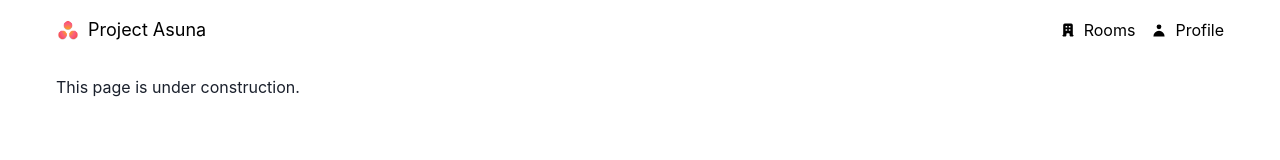
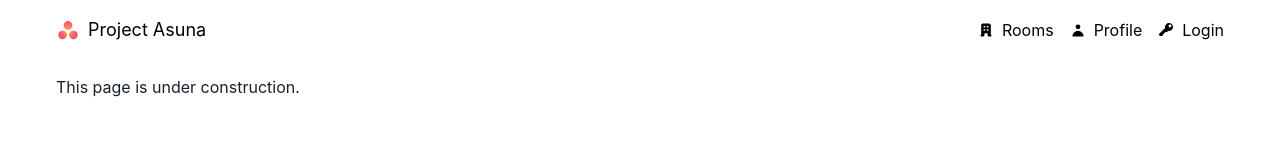
Before and after one commit to lauslim12/Asuna, a Next.js app in the folder web/: page / in a window 1280 px wide. Shown: the top 160 px of the page. Built offline with nearby package versions, Linux system fonts and the light colour scheme.

Commit message:
feat: Add sign in in the navbar

```diff
--- a/web/components/Header.jsx
+++ b/web/components/Header.jsx
@@ -1,6 +1,7 @@
 /* eslint-disable jsx-a11y/anchor-is-valid */
 import { chakra, HStack, Icon, Image, Link, Spacer } from '@chakra-ui/react';
 import NextLink from 'next/link';
+import { GoKey } from 'react-icons/go';
 import { HiOfficeBuilding, HiUser } from 'react-icons/hi';
 
 const Header = () => {
@@ -34,6 +35,14 @@ const Header = () => {
             </HStack>
           </Link>
         </NextLink>
+        <NextLink href="/sign-in" passHref>
+          <Link flexShrink={0}>
+            <HStack spacing={2}>
+              <Icon as={GoKey} />
+              <chakra.div>Login</chakra.div>
+            </HStack>
+          </Link>
+        </NextLink>
       </HStack>
     </HStack>
   );
```
